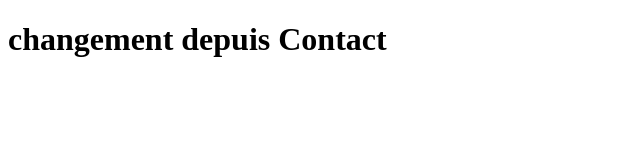
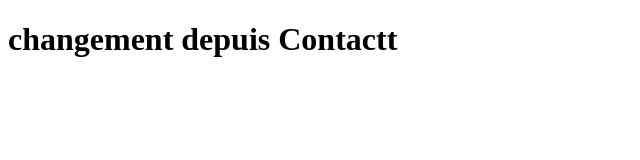
Before and after one commit to Fatima-IdrissiOukili/hello, a plain HTML site: page contact.html in a window 1280 px wide. Shown: the full height of the page, 0-640 px from the left. Drawn offline with Linux system fonts and the light colour scheme.

Commit message:
changement depuis contact

```diff
--- a/contact.html
+++ b/contact.html
@@ -5,7 +5,7 @@
   <title>Contact</title>
   </head>
   <body>
- <h1>changement depuis Contact</h1>
+ <h1>changement depuis Contactt</h1>
 
 </body>
 
```
